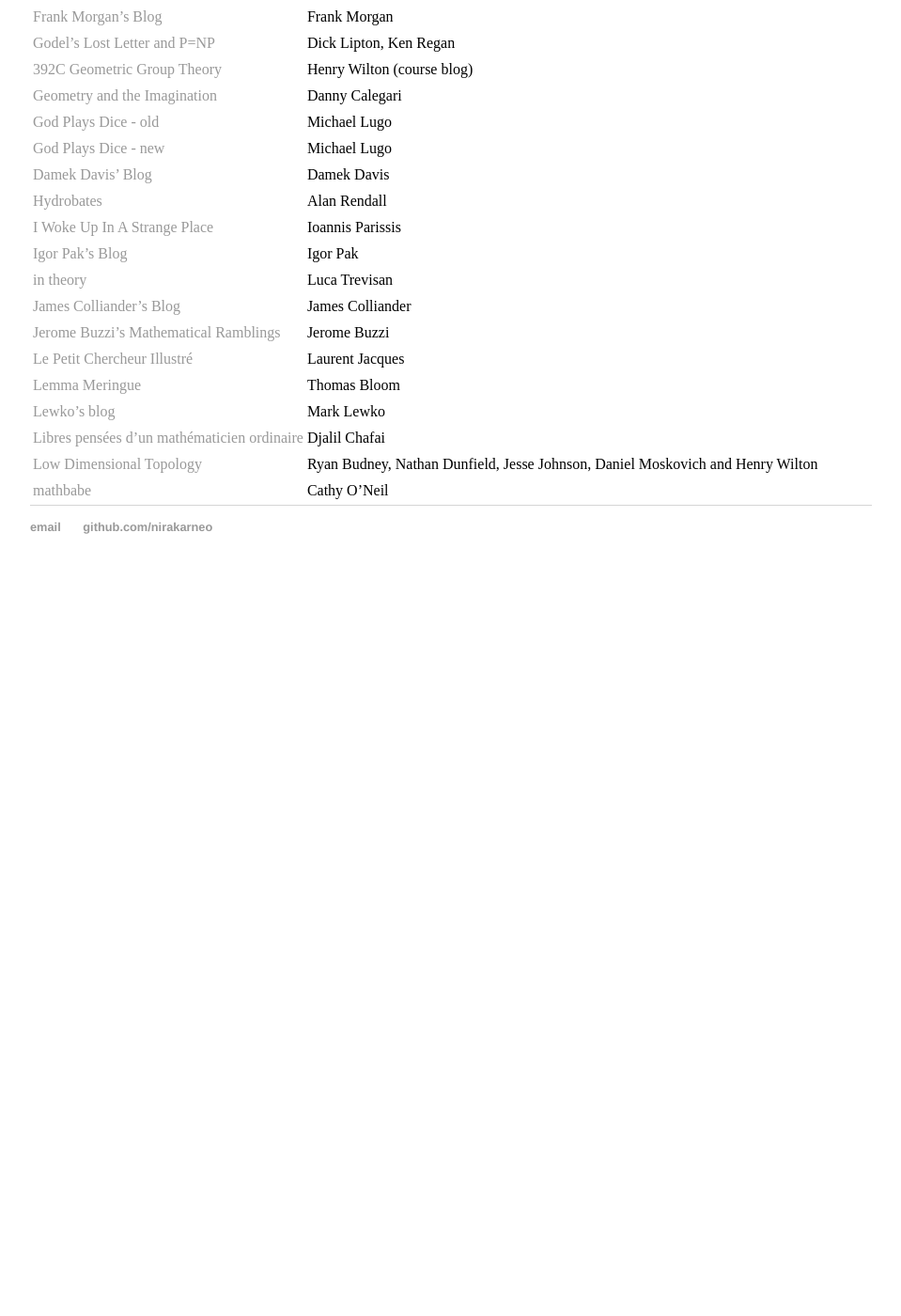
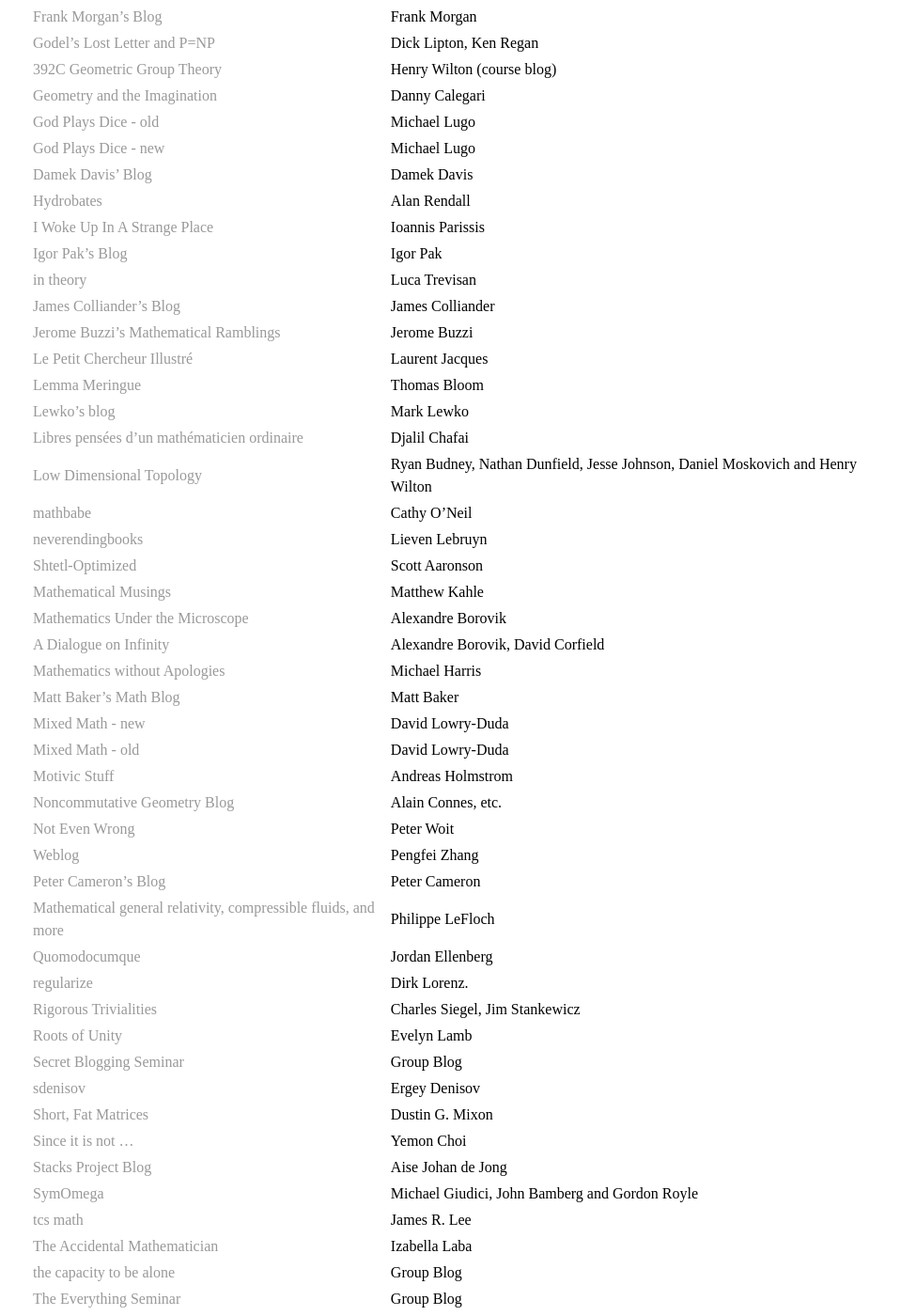
Before and after one commit to nirakarneo/nirakarneo.github.io, a Jekyll site: the page built from bookmarks/index.md, in a window 1280 px wide and 1400 px high, scrolled down 685 px. Shown: the whole window at 94% size, without its empty margins (160-1119 px from the left). Built offline with Jekyll 4.4.1, drawn with Linux system fonts in a browser that asks for light colours; before the commit the page ends 1315 px from its top, so only the background shows below that; some of the changed text lies outside the part shown.

Commit message:
Update index.md

```diff
--- a/bookmarks/index.md
+++ b/bookmarks/index.md
@@ -43,3 +43,43 @@ Title | Author
 [Libres pensées d'un mathématicien ordinaire](http://djalil.chafai.net/blog/) |	Djalil Chafai
 [Low Dimensional Topology](https://ldtopology.wordpress.com/) |	Ryan Budney, Nathan Dunfield, Jesse Johnson, Daniel Moskovich and Henry Wilton
 [mathbabe](http://mathbabe.org/) | Cathy O’Neil
+[neverendingbooks](http://www.neverendingbooks.org/) | Lieven Lebruyn
+[Shtetl-Optimized](http://www.scottaaronson.com/blog/) | Scott Aaronson
+[Mathematical Musings](https://matthewkahle.wordpress.com/) | Matthew Kahle
+[Mathematics Under the Microscope](https://micromath.wordpress.com) | Alexandre Borovik
+[A Dialogue on Infinity](https://dialinf.wordpress.com/) | Alexandre Borovik, David Corfield
+[Mathematics without Apologies](https://mathematicswithoutapologies.wordpress.com/) | Michael Harris
+[Matt Baker's Math Blog](https://mattbakerblog.wordpress.com/) | Matt Baker
+[Mixed Math - new](http://davidlowryduda.com/) | David Lowry-Duda
+[Mixed Math - old](https://mixedmath.wordpress.com/) | David Lowry-Duda
+[Motivic Stuff](https://homotopical.wordpress.com/) | Andreas Holmstrom
+[Noncommutative Geometry Blog](http://noncommutativegeometry.blogspot.ca/) | Alain Connes, etc.
+[Not Even Wrong](http://www.math.columbia.edu/~woit/wordpress/) | Peter Woit
+[Weblog](https://pfzhang.wordpress.com/) | Pengfei Zhang
+[Peter Cameron's Blog](https://cameroncounts.wordpress.com/) | Peter Cameron
+[Mathematical general relativity, compressible fluids, and more](https://philippelefloch.org/) | Philippe LeFloch
+[Quomodocumque](https://quomodocumque.wordpress.com/) | Jordan Ellenberg
+[regularize](https://regularize.wordpress.com/) | Dirk Lorenz.
+[Rigorous Trivialities](https://rigtriv.wordpress.com/) | Charles Siegel, Jim Stankewicz
+[Roots of Unity](http://blogs.scientificamerican.com/roots-of-unity/) | Evelyn Lamb
+[Secret Blogging Seminar](https://sbseminar.wordpress.com/) | Group Blog
+[sdenisov](https://sdenisov.wordpress.com/) | Ergey Denisov
+[Short, Fat Matrices](https://dustingmixon.wordpress.com/) | Dustin G. Mixon
+[Since it is not …](https://ifwisdomwereteachable.wordpress.com/) | Yemon Choi
+[Stacks Project Blog](http://math.columbia.edu/~dejong/wordpress/) | Aise Johan de Jong
+[SymOmega](https://symomega.wordpress.com/) | Michael Giudici, John Bamberg and Gordon Royle
+[tcs math](http://tcsmath.org/) | James R. Lee
+[The Accidental Mathematician](https://ilaba.wordpress.com/) | Izabella Laba
+[the capacity to be alone](https://etreseul.wordpress.com/) | Group Blog
+[The Everything Seminar](https://cornellmath.wordpress.com/) | Group Blog
+[The Geomblog](http://blog.geomblog.org/) | Suresh Venkatasubramanian
+[The n-Category Café](https://golem.ph.utexas.edu/category/) | Group Blog
+[The Polymath Blog](http://polymathprojects.org/) | Polymath
+[The Unapologetic Mathematician](https://unapologetic.wordpress.com/) | John Armstrong
+[Gowers's Weblog](https://gowers.wordpress.com/) | Timothy Gowers
+[Vaughn Climenhaga's Math Blog](https://vaughnclimenhaga.wordpress.com/) | Vaughn Climenhaga
+[Vieux Girondin's Blog](https://vieuxgirondin.wordpress.com/) | Vieux Girondin
+[What's New](https://terrytao.wordpress.com/) | Terence Tao
+[Windows on Theory](http://windowsontheory.org/) | Group Blog
+[XOR's Hammer](http://xorshammer.com/) | Michael O’Connor
+[Zhenghe's Blog](https://zhenghezhang.wordpress.com/) | Zhenghe Zhang
```
